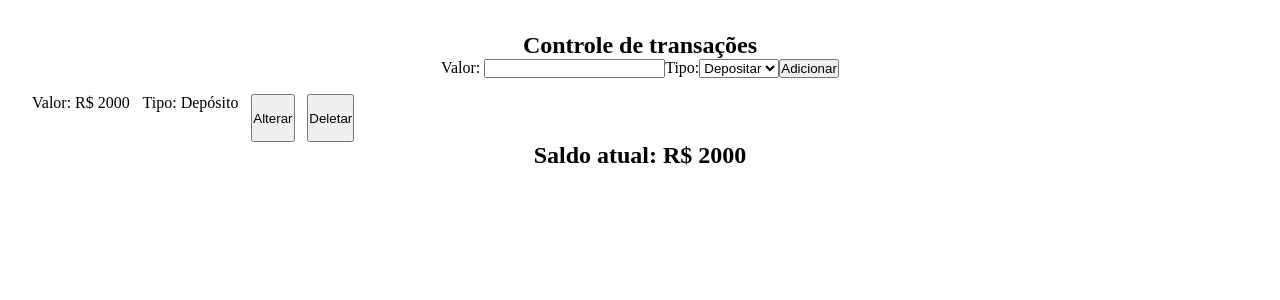
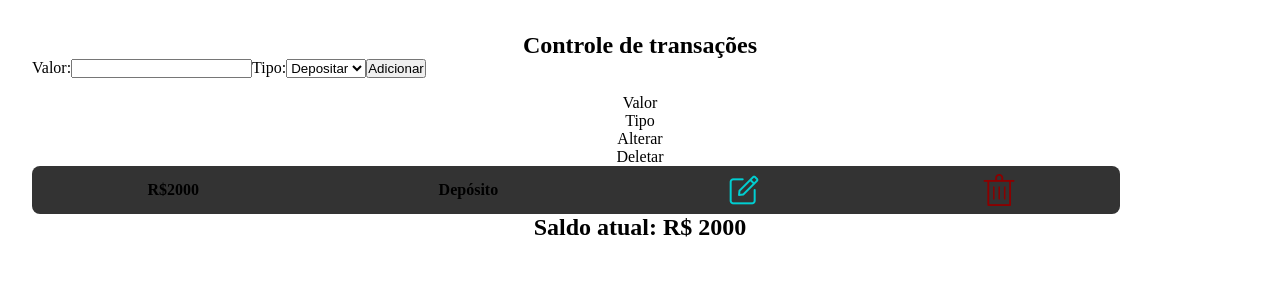
Before and after one commit to EricBrisola/-transactions-control, a React (Vite) app: page / in a window 1280 px wide. Shown: the top 300 px of the page. Built offline with nearby package versions, Linux system fonts and the light colour scheme; data requests are answered from the project's data file.

Commit message:
refactor: added some divs and classNames

```diff
--- a/src/App.jsx
+++ b/src/App.jsx
@@ -58,7 +58,7 @@ function App() {
   };
 
   return (
-    <>
+    <div className="App">
       <h2>Controle de transações</h2>
 
       <TransactionForm
@@ -73,6 +73,20 @@ function App() {
       />
 
       <section className="transactions">
+        <article className="transactions-header">
+          <p className="header-titles" id="value-header">
+            Valor
+          </p>
+          <p className="header-titles" id="type-header">
+            Tipo
+          </p>
+          <p className="header-titles" id="edit-header">
+            Alterar
+          </p>
+          <p className="header-titles" id="delete-header">
+            Deletar
+          </p>
+        </article>
         {allTransactions.length > 0 ? (
           allTransactions.map((el) => (
             <Transaction
@@ -105,7 +119,7 @@ function App() {
           />
         </Modal>
       )}
-    </>
+    </div>
   );
 }
 
--- a/src/components/Modal/index.jsx
+++ b/src/components/Modal/index.jsx
@@ -4,7 +4,7 @@ function Modal({ children, controlModal }) {
   return (
     <div className="modal-container">
       <div className="modal">
-        {children}
+        <div className="modal-form">{children}</div>
         <button type="button" className="close-modal" onClick={controlModal}>
           X
         </button>
--- a/src/components/Transaction/index.jsx
+++ b/src/components/Transaction/index.jsx
@@ -1,11 +1,26 @@
 /* eslint-disable react/prop-types */
+import "./style.css";
+import editTransactionImage from "../../assets/edit-transaction-image.png";
+import deletetransactionImage from "../../assets/delete-transaction-image.png";
 function Transaction({ value, type, onClick, OpenModal }) {
   return (
     <div className="transaction">
-      <p>Valor: R$ {value}</p>
-      <p>Tipo: {type === "deposit" ? "Depósito" : "Saque"}</p>
-      <button onClick={OpenModal}>Alterar</button>
-      <button onClick={onClick}>Deletar</button>
+      <p className="transaction-values">R${value}</p>
+      <p className="transaction-types">
+        {type === "deposit" ? "Depósito" : "Saque"}
+      </p>
+      <img
+        src={editTransactionImage}
+        alt="edit-transaction-img"
+        onClick={OpenModal}
+        className="update-button"
+      />
+      <img
+        src={deletetransactionImage}
+        alt="delete-transaction-image"
+        onClick={onClick}
+        className="delete-button"
+      />
     </div>
   );
 }
--- a/src/components/TransactionForm/index.jsx
+++ b/src/components/TransactionForm/index.jsx
@@ -1,4 +1,5 @@
 /* eslint-disable react/prop-types */
+import "./style.css";
 function TransactionForm({
   method,
   onSubmit,
@@ -10,7 +11,7 @@ function TransactionForm({
   btnText,
 }) {
   return (
-    <form method={method} onSubmit={onSubmit}>
+    <form method={method} onSubmit={onSubmit} className="transaction-form">
       <label htmlFor={htmlFor}>Valor: </label>
       <input
         type="number"
@@ -20,10 +21,16 @@ function TransactionForm({
         value={valueInput}
         required={true}
         min={0}
+        className="value-input"
       />
       <label>
         Tipo:
-        <select name="type" value={valueSelect} onChange={onChange}>
+        <select
+          name="type"
+          value={valueSelect}
+          onChange={onChange}
+          className="select-input"
+        >
           <option value="deposit">Depositar</option>
           <option value="remove">Sacar</option>
         </select>
```
